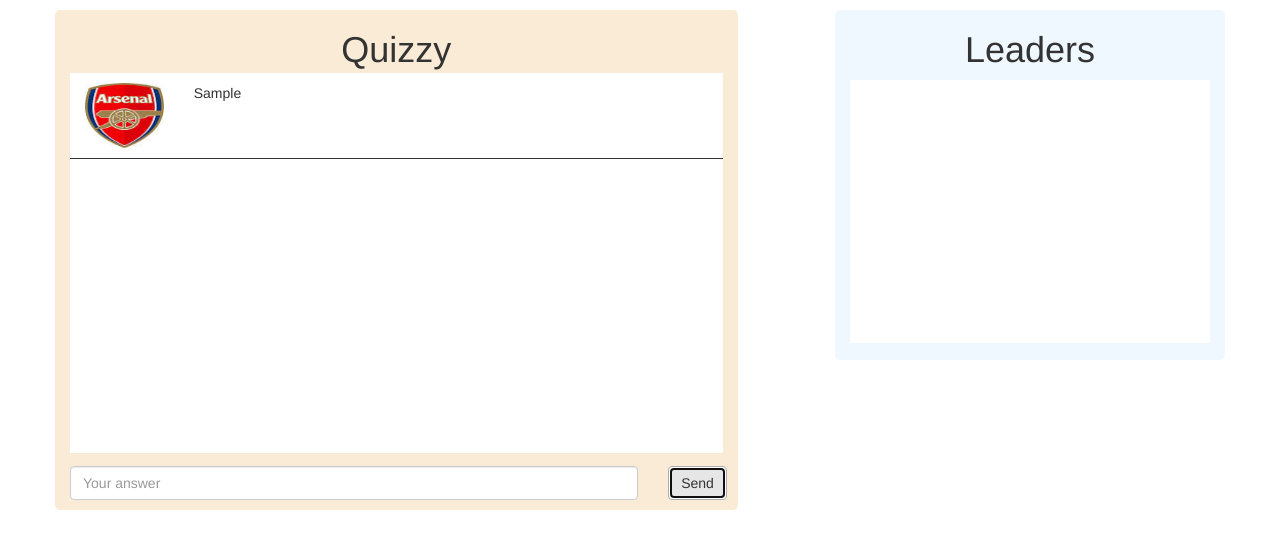
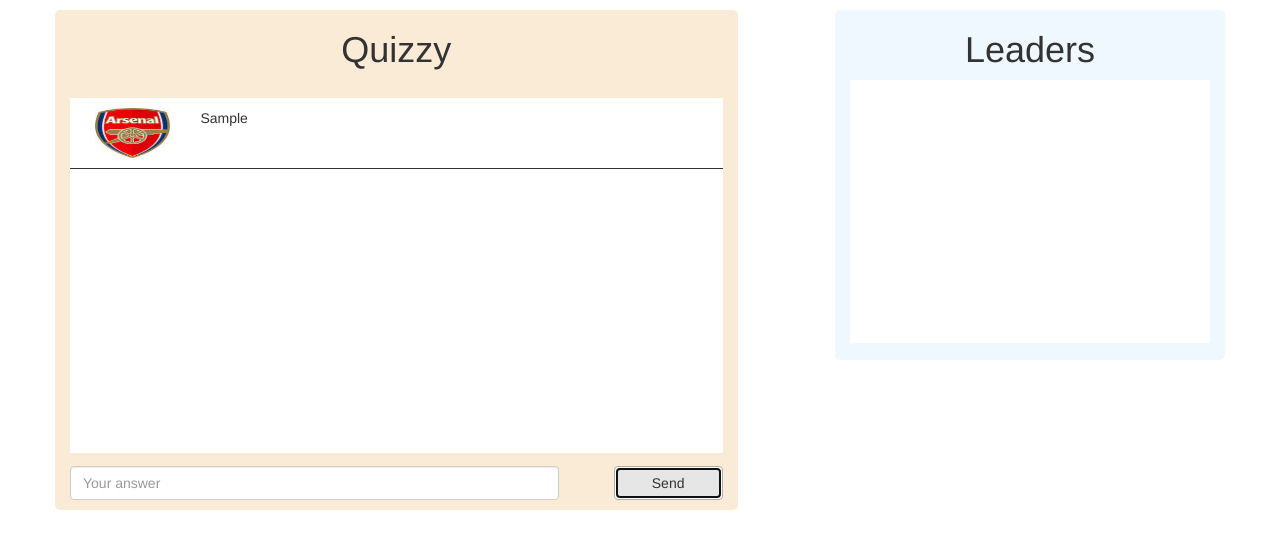
Before and after one commit to hashobject/quizzy, a website: page public/index.html in a window 1280 px wide. Both pictures are taken after typing "Sample" into the empty fields and a click on the button "Send". Drawn offline with Linux system fonts and the light colour scheme.

Commit message:
styles changes

```diff
--- a/public/css/styles.css
+++ b/public/css/styles.css
@@ -25,14 +25,14 @@ body {
 
 #game-title {
     width: 100%;
-    height: 10%;
+    height: 15%;
     text-align: center;
     margin: 0 auto;
 }
 
 #game-content {
     width: 100%;
-    height: 76%;
+    height: 71%;
     margin: 0 auto;
     margin-top: 2%;
     margin-bottom: 2%;
@@ -43,20 +43,21 @@ body {
 #game-input {
     width: 100%;
     height: 10%;
+    margin: 0 auto;
 }
 
 .avatar {
-    height: 20%;
-    margin-top: 10px;
+    height: 100%;
+    /*margin-top: 10px;
     border-bottom: 1px solid;
-    padding-bottom: 10px;
+    padding-bottom: 10px;*/
 }
 
 .message {
-    height: 20%;
-    margin-top: 10px;
+    height: 100%;
+    /*margin-top: 10px;
     border-bottom: 1px solid;
-    padding-bottom: 10px;
+    padding-bottom: 10px;*/
 }
 
 img {
@@ -81,3 +82,21 @@ img {
 p {
     overflow-wrap: break-word;
 }
+
+#user-input-div {
+    padding: 0;
+}
+
+#submit-answer-div {
+    padding: 0;
+}
+
+#submit-answer {
+    width: 100%;
+}
+
+#game-content .row {
+    height: 20%;
+    border-bottom: 1px solid;
+    padding: 10px;
+}
--- a/public/index.html
+++ b/public/index.html
@@ -17,12 +17,12 @@
                 <div class="row" id="game-title">
                     <h1>Quizzy</h1>
                 </div>
-                <div class="row" id="game-content"></div>
+                <div class="container" id="game-content"></div>
                 <div class="row" id="game-input">
-                    <div class="col-lg-11 col-md-11 col-sm-11">
+                    <div class="col-lg-9 col-md-9 col-sm-9" id='user-input-div'>
                         <input class="form-control" type="text" placeholder="Your answer" id="user-answer"/>
                     </div>
-                    <div class="col-lg-1 col-md-1 col-sm-1 ">
+                    <div class="col-lg-2 col-lg-offset-1 col-md-2 col-md-offset-1 col-sm-2 col-sm-offset-1" id='submit-answer-div'>
                         <button class="btn btn-default" id="submit-answer">Send</button>
                     </div>
                 </div>
@@ -36,20 +36,6 @@
                 </div>
             </div>
         </div>
-        <!--<div class="container col-lg-8" id="game-panel">
-            <div id="messages-window">
-                &lt;!&ndash; <div class="avatar"></div>
-                <div class="message"></div> &ndash;&gt;
-            </div>
-            <div id="answers-input">
-                <div id="answer-div"><input id="answer-field"/></div>
-                <div id="button-div"><button id="send-answer">SEND</button></div>
-            </div>
-        </div>
-        <div class="container col-lg-4" id="statistics">
-            <div id="title">Leaders</div>
-            <div id="leaders"></div>
-        </div>-->
     </div>
 </body>
 </html>
--- a/public/main.js
+++ b/public/main.js
@@ -6,10 +6,7 @@ function submitAnswer(){
 	$('#submit-answer').click(function(){
 		var answerValue = $('#user-answer').val();
         if(answerValue !== ''){
-            $('#game-content').append('<div class="col-lg-2 col-md-2 col-sm-2 avatar">' +'<img src="ars.jpg"/>'+ '</div>');
-            $('#game-content').append('<div class="col-lg-10 col-md-10 col-sm-10 message"><p>' + answerValue + '</p></div>');
-            $('#user-answer').val('');
-            $('#game-content').scrollTop(1E10);
+            displayAnswer(answerValue);
         }
 	});
 
@@ -17,11 +14,18 @@ function submitAnswer(){
         var answerValue = $('#user-answer').val();
         if(e.keyCode === 13){
             if(answerValue !== ''){
-                $('#game-content').append('<div class="col-lg-2 col-md-2 col-sm-2 avatar">' +'<img src="ars.jpg"/>'+ '</div>');
-                $('#game-content').append('<div class="col-lg-10 col-md-10 col-sm-10 message"><p>' + answerValue + '</p></div>');
-                $('#user-answer').val('');
-                $('#game-content').scrollTop(1E10);
+                displayAnswer(answerValue);
             }
         }
     });
 }
+
+function displayAnswer(message, avatar) {
+    var myHtml =  '<div class="row">'+
+                    '<div class="col-lg-2 col-md-2 col-sm-2 avatar"><img src="ars.jpg"/></div>'+
+                    '<div class="col-lg-10 col-md-10 col-sm-10 message"><p>' + message + '</p></div>'+
+                '</div>'
+    $('#game-content').append(myHtml);
+    $('#user-answer').val('');
+    $('#game-content').scrollTop(1E10);
+}
```
